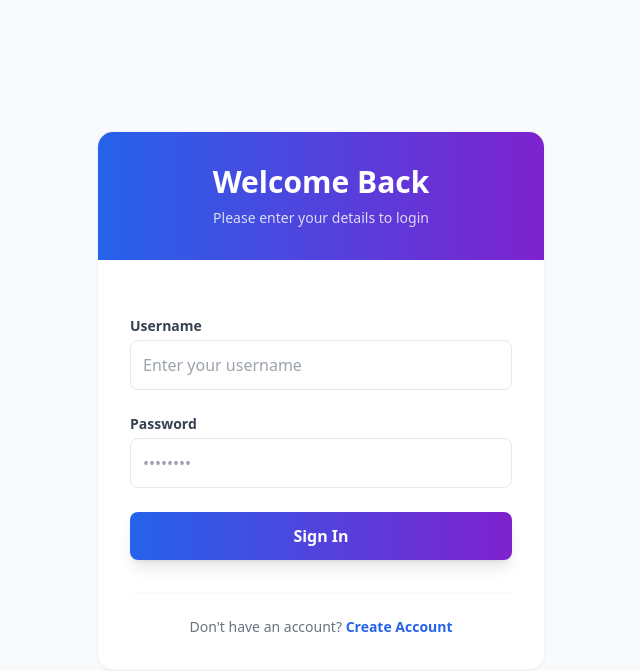
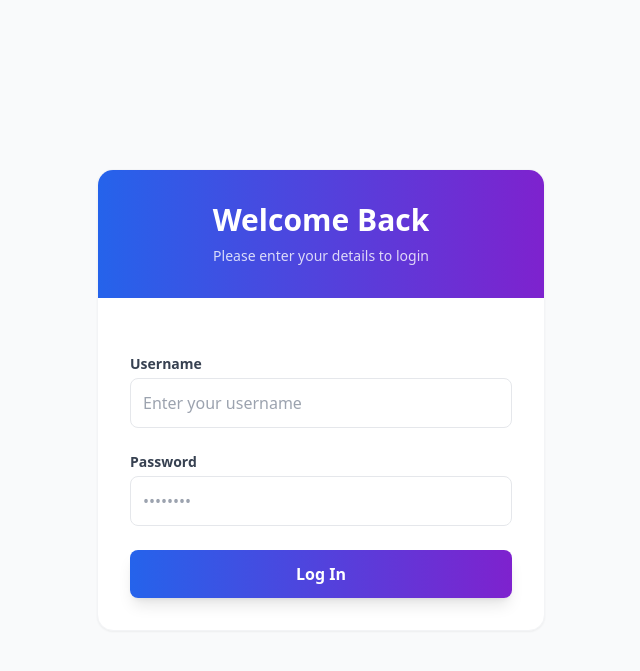
Before and after one commit to ZeinSleiby23/BrokersHub---Accounts, a Django app: template accounts/templates/login.html in a window 1280 px wide. Shown: the top 671 px of the page, without its empty margins (319-959 px from the left). Run offline with Django 5.2, Linux system fonts and the light colour scheme; the template is opened without the code that fills it, so the values that code supplies are empty; some libraries are stand-ins or nearby versions.

Commit message:
Update login.html

```diff
--- a/accounts/templates/login.html
+++ b/accounts/templates/login.html
@@ -36,16 +36,9 @@
 
                 <button type="submit"
                         class="w-full bg-gradient-to-r from-blue-600 to-purple-700 text-white font-bold py-3 rounded-lg hover:opacity-90 transition transform hover:scale-[1.01] shadow-lg">
-                    Sign In
+                    Log In
                 </button>
             </form>
-
-            <div class="mt-8 text-center border-t border-gray-50 pt-6">
-                <p class="text-sm text-gray-500">
-                    Don't have an account?
-                    <a href="{% url 'register' %}" class="text-blue-600 font-bold hover:underline">Create Account</a>
-                </p>
-            </div>
         </div>
     </div>
 </body>
```
